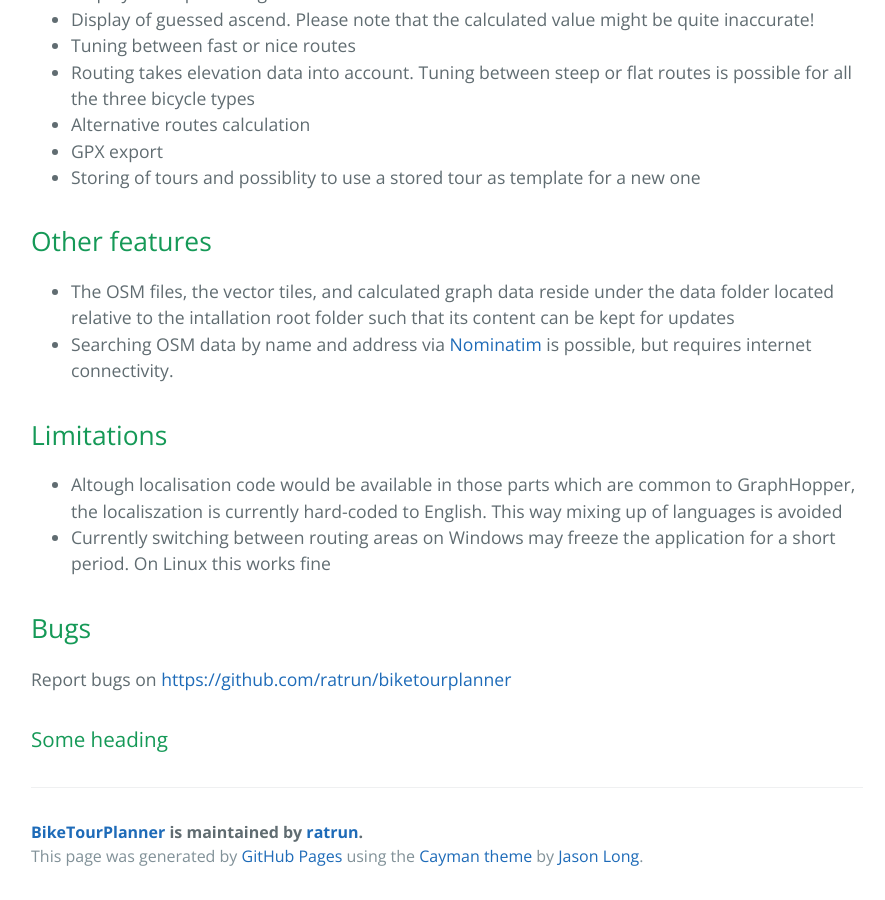
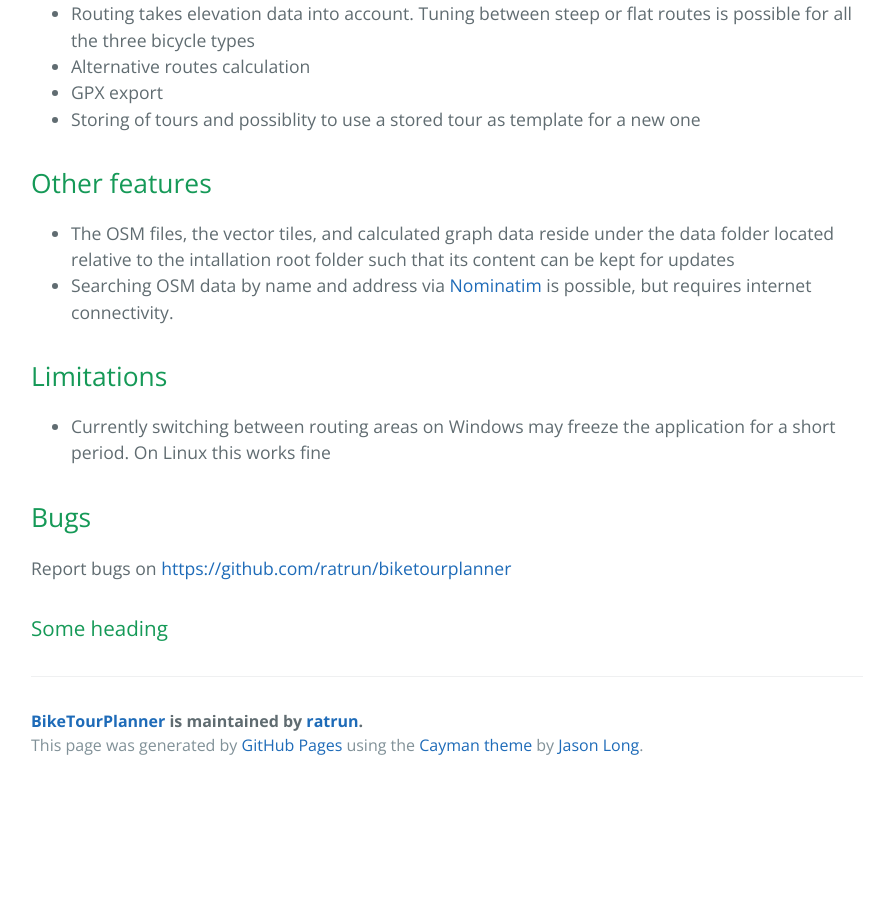
Before and after one commit to ratrun/BikeTourPlannerGHPages, a Jekyll site: the page built from index.md, in a window 1280 px wide and 900 px high, scrolled down 2383 px. Shown: the whole window, without its empty margins (193-1078 px from the left). Built offline with Jekyll 4.4.1, drawn with Linux system fonts in a browser that asks for light colours; our own code applies the rules of GitHub Pages for plain Markdown files; after the commit the page ends 3172 px from its top, so only the background shows below that.

Commit message:
Remove limitation of hardcoded English internationalization.

```diff
--- a/index.md
+++ b/index.md
@@ -64,8 +62,6 @@ The reason is that the data comes from two separated sources.
 * Searching OSM data by name and address via [Nominatim](http://wiki.openstreetmap.org/wiki/Nominatim) is possible, but requires internet connectivity.
 
 ## Limitations
-* Altough localisation code would be available in those parts which are common to GraphHopper, the localiszation is currently hard-coded to English.
-  This way mixing up of languages is avoided
 * Currently switching between routing areas on Windows may freeze the application for a short period. On Linux this works fine
 
 ## Bugs
```
Also changed, not shown: other parts of index.md (+0 -2 lines).
